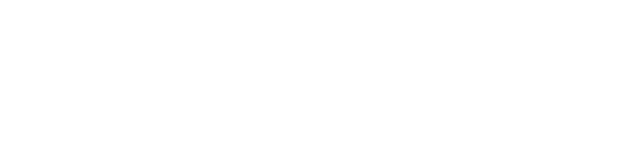
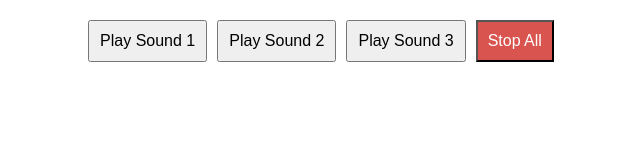
Before and after one commit to acciojob/Soundbar-Md-Shahzadah-Sattar, a website: page main.html in a window 1280 px wide. Shown: the whole page, without its empty margins (319-959 px from the left). Drawn offline with Linux system fonts and the light colour scheme.

Commit message:
created a submission

```diff
--- a/main.html
+++ b/main.html
@@ -1,16 +1,21 @@
 <!DOCTYPE html>
-
-<html>
+<html lang="en">
 
 <head>
-	<link rel="stylesheet" href="styles.css">
+  <link rel="stylesheet" href="styles.css">
+  <title>Audio Player</title>
 </head>
 
 <body>
-	<!-- the entire body must be written by student -->
-    <script type="text/javascript" src="./script.js">
-</script>
 
+  <div id="buttons">
+    <button class="btn" onclick="playSound('sound1.mp3')">Play Sound 1</button>
+    <button class="btn" onclick="playSound('sound2.mp3')">Play Sound 2</button>
+    <button class="btn" onclick="playSound('sound3.mp3')">Play Sound 3</button>
+    <button class="stop" onclick="stopAllSounds()">Stop All</button>
+  </div>
+
+  <script src="script.js"></script>
 </body>
 
 </html>
--- a/script.js
+++ b/script.js
@@ -1 +1,10 @@
 //your JS code here. If required.
+function playSound(soundFileName) {
+  const audio = new Audio(`sounds/${soundFileName}`);
+  audio.play();
+}
+
+function stopAllSounds() {
+  const allAudioElements = document.querySelectorAll('audio');
+  allAudioElements.forEach(audio => audio.pause());
+}
--- a/styles.css
+++ b/styles.css
@@ -1 +1,19 @@
 /*  your css code here. If applicable */
+#buttons {
+  display: flex;
+  flex-wrap: wrap;
+  justify-content: center;
+  gap: 10px;
+  margin-top: 20px;
+}
+
+.btn, .stop {
+  padding: 10px;
+  font-size: 16px;
+  cursor: pointer;
+}
+
+.stop {
+  background-color: #d9534f;
+  color: #fff;
+}
```
